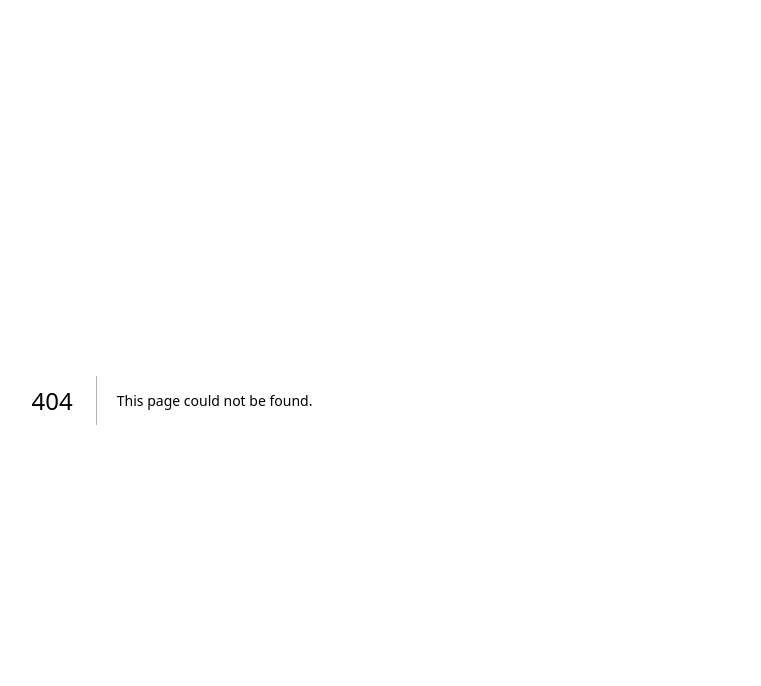
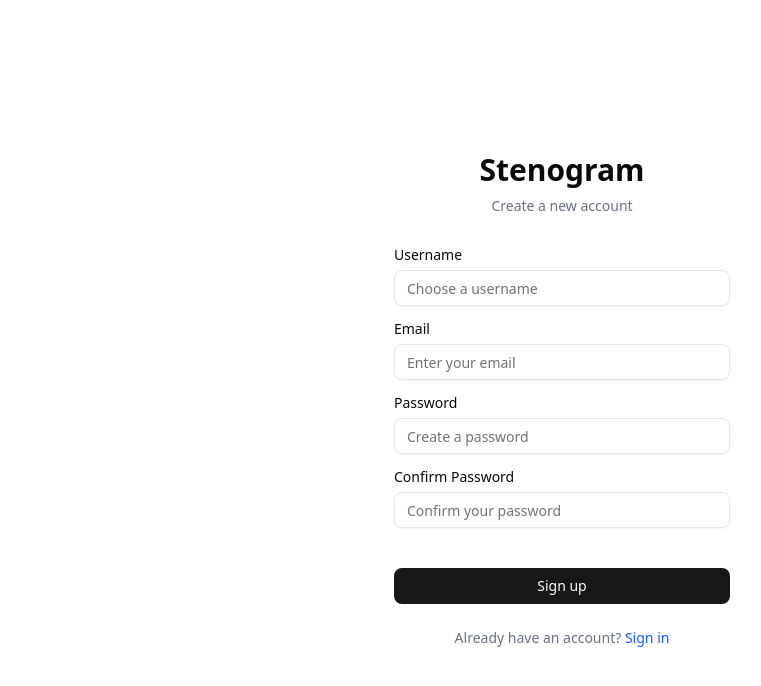
Before and after one commit to nailuj29/goathacks-2026, a Next.js app in the folder apps/web/: page /signup in a window 1280 px wide. Before the commit this address had no page. Shown: the top 686 px of the page, without its empty margins (78-839 px from the left). Built offline with nearby package versions, Linux system fonts and the light colour scheme.

Commit message:
Create dummy login and signup pages

```diff
--- /dev/null
+++ b/apps/web/app/login/page.tsx
@@ -0,0 +1,74 @@
+"use client";
+
+import { Button } from "@/components/ui/button";
+import { Input } from "@/components/ui/input";
+import { Label } from "@/components/ui/label";
+import { useState } from "react";
+
+export default function LoginPage() {
+  const [isLoading, setIsLoading] = useState(false);
+
+  const handleSubmit = async (e: React.FormEvent<HTMLFormElement>) => {
+    e.preventDefault();
+    setIsLoading(true);
+    // Simulate API call
+    setTimeout(() => {
+      setIsLoading(false);
+    }, 2000);
+  };
+
+  return (
+    <div className="flex items-center justify-center min-h-screen bg-white">
+      <div className="w-full max-w-sm px-6">
+        {/* Header */}
+        <div className="text-center mb-8">
+          <h1 className="text-3xl font-bold">Stenogram</h1>
+          <p className="text-gray-500 text-sm mt-2">Sign in to your account</p>
+        </div>
+
+        {/* Form */}
+        <form onSubmit={handleSubmit} className="space-y-4">
+          {/* Username */}
+          <div className="space-y-2">
+            <Label htmlFor="username">Username</Label>
+            <Input
+              id="username"
+              type="text"
+              placeholder="Enter your username"
+              required
+            />
+          </div>
+
+          {/* Password */}
+          <div className="space-y-2">
+            <Label htmlFor="password">Password</Label>
+            <Input
+              id="password"
+              type="password"
+              placeholder="Enter your password"
+              required
+            />
+          </div>
+
+          {/* Submit Button */}
+          <Button type="submit" className="w-full mt-6" disabled={isLoading}>
+            {isLoading ? "Signing in..." : "Sign in"}
+          </Button>
+        </form>
+
+        {/* Footer */}
+        <div className="text-center mt-6">
+          <p className="text-sm text-gray-500">
+            Don&apos;t have an account?{" "}
+            <a
+              href="/signup"
+              className="text-blue-600 hover:underline font-medium"
+            >
+              Sign up
+            </a>
+          </p>
+        </div>
+      </div>
+    </div>
+  );
+}
--- /dev/null
+++ b/apps/web/app/signup/page.tsx
@@ -0,0 +1,88 @@
+'use client';
+
+import { Button } from '@/components/ui/button';
+import { Input } from '@/components/ui/input';
+import { Label } from '@/components/ui/label';
+import { useState } from 'react';
+
+export default function SignUpPage() {
+	const [isLoading, setIsLoading] = useState(false);
+
+	const handleSubmit = async (e: React.FormEvent<HTMLFormElement>) => {
+		e.preventDefault();
+		setIsLoading(true);
+		// Simulate API call
+		setTimeout(() => {
+			setIsLoading(false);
+		}, 2000);
+	};
+
+	return (
+		<div className="flex items-center justify-center min-h-screen bg-white">
+			<div className="w-full max-w-sm px-6">
+				<div className="text-center mb-8">
+					<h1 className="text-3xl font-bold">Stenogram</h1>
+					<p className="text-gray-500 text-sm mt-2">Create a new account</p>
+				</div>
+
+				<form onSubmit={handleSubmit} className="space-y-4">
+					<div className="space-y-2">
+						<Label htmlFor="username">Username</Label>
+						<Input
+							id="username"
+							type="text"
+							placeholder="Choose a username"
+							required
+						/>
+					</div>
+
+					<div className="space-y-2">
+						<Label htmlFor="email">Email</Label>
+						<Input
+							id="email"
+							type="email"
+							placeholder="Enter your email"
+							required
+						/>
+					</div>
+
+					<div className="space-y-2">
+						<Label htmlFor="password">Password</Label>
+						<Input
+							id="password"
+							type="password"
+							placeholder="Create a password"
+							required
+						/>
+					</div>
+
+					<div className="space-y-2">
+						<Label htmlFor="confirmPassword">Confirm Password</Label>
+						<Input
+							id="confirmPassword"
+							type="password"
+							placeholder="Confirm your password"
+							required
+						/>
+					</div>
+
+					<Button type="submit" className="w-full mt-6" disabled={isLoading}>
+						{isLoading ? 'Creating account...' : 'Sign up'}
+					</Button>
+				</form>
+
+				<div className="text-center mt-6">
+					<p className="text-sm text-gray-500">
+						Already have an account?{' '}
+						<a
+							href="/login"
+							className="text-blue-600 hover:underline font-medium"
+						>
+							Sign in
+						</a>
+					</p>
+				</div>
+			</div>
+		</div>
+	);
+}
```
